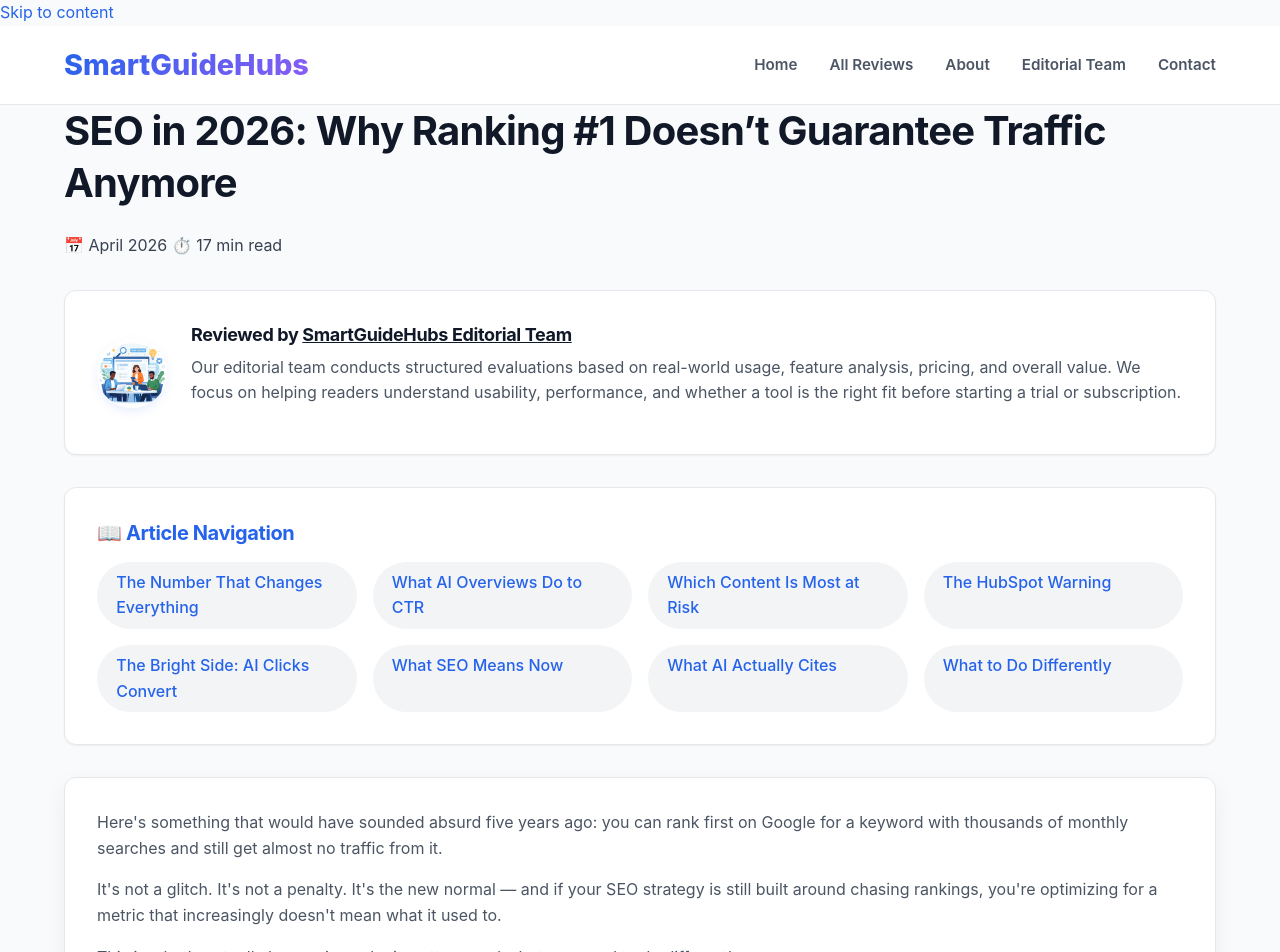
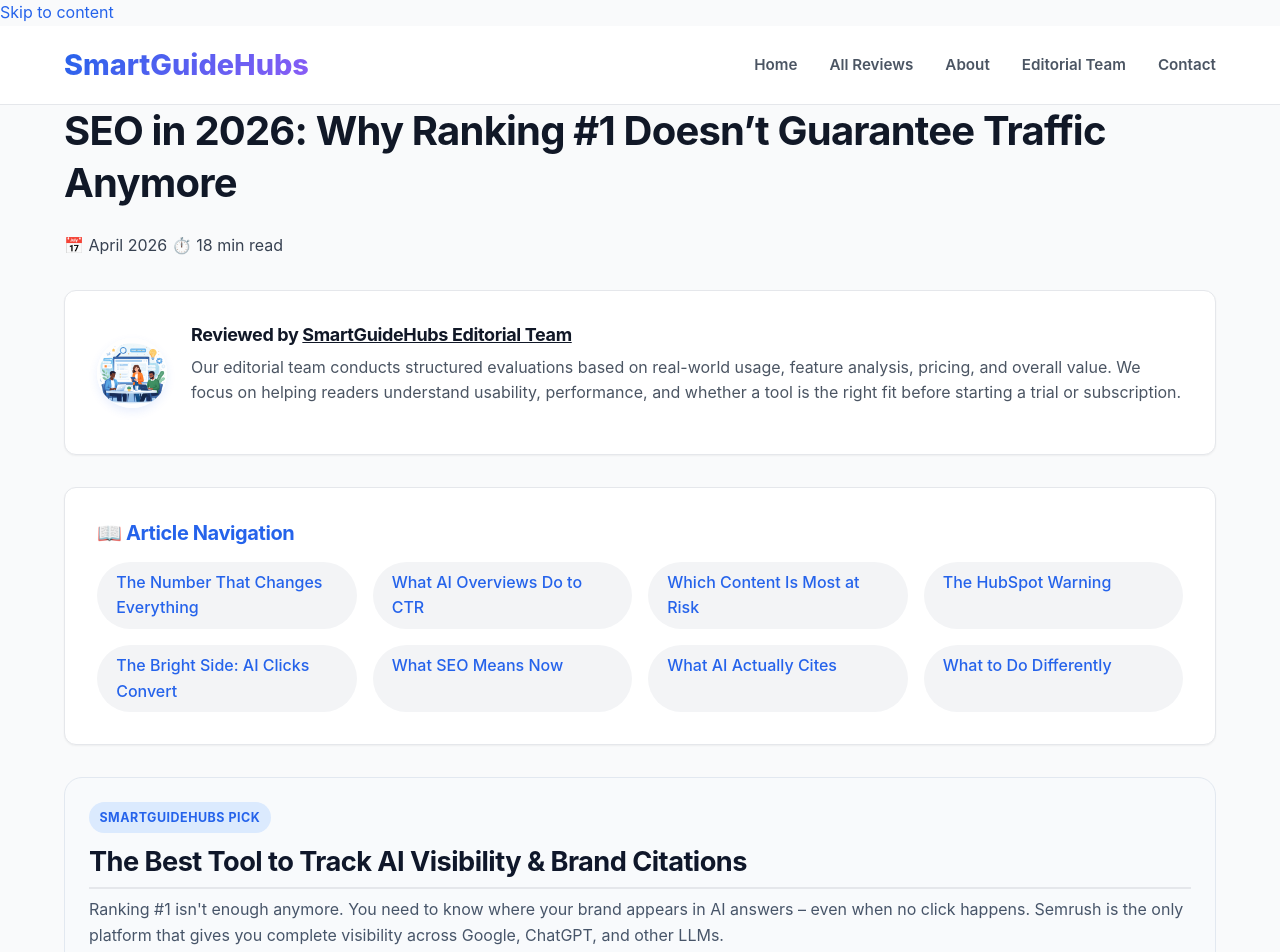
Before and after one commit to Yanniga01/gilliansperkin.github.io, a Jekyll site: the page built from _posts/2026-04-02-seo-2026-ranking-traffic.md, in a window 1280 px wide and 1400 px high. Shown: the top 952 px of the window. Built offline with Jekyll 4.4.1, drawn with Linux system fonts in a browser that asks for light colours; some of the changed text lies outside the part shown.

Commit message:
Add Semrush review for AI visibility tracking
Added a review section for Semrush highlighting its AI visibility toolkit and its importance in modern SEO strategies.

```diff
--- a/_posts/2026-04-02-seo-2026-ranking-traffic.md
+++ b/_posts/2026-04-02-seo-2026-ranking-traffic.md
@@ -30,6 +30,26 @@
   link7="#ai-citation-data" label7="What AI Actually Cites"
   link8="#practical-shift" label8="What to Do Differently"
   link9="#north-star" label9="Your New North Star Metric"
+%}
+
+<!-- Review Pick (Semrush) - Added for conversion -->
+{% include review-pick.html
+  heading="The Best Tool to Track AI Visibility & Brand Citations"
+  intro="Ranking #1 isn't enough anymore. You need to know where your brand appears in AI answers – even when no click happens. Semrush is the only platform that gives you complete visibility across Google, ChatGPT, and other LLMs."
+  logo="/assets/logos/semrush.png"
+  badge="Editor's Choice"
+  tag="SEO & AI Visibility"
+  name="Semrush"
+  subtitle="Best for tracking zero‑click impact and AI citations"
+  description="Semrush's AI Visibility Toolkit shows you exactly where your brand is mentioned in ChatGPT, Google AI Overviews, and other LLMs. Track branded search volume, monitor citation trends, and identify content gaps that AI systems prefer."
+  point1="AI Overview monitoring across 58% of Google queries"
+  point2="Brand mention tracking in ChatGPT and Perplexity"
+  point3="Identify which content types AI cites most often"
+  point4="Measure branded search volume – your new North Star metric"
+  primary_text="Start Free Trial"
+  primary_url="https://semrush.sjv.io/9VLZdE"
+  secondary_text="Compare Plans"
+  secondary_url="#pricing"
 %}
 
 <!-- Introduction -->
@@ -172,7 +192,7 @@
     <p>That's a bigger game than pure SEO. But it's also a more defensible one.</p>
 </section>
 
-<!-- Affiliate CTA for Semrush -->
+<!-- Affiliate CTA (additional) -->
 {% include affiliate-cta.html
   badge="SmartGuideHubs Recommended"
   title="Track Your Brand Mentions & AI Citations with Semrush"
```
